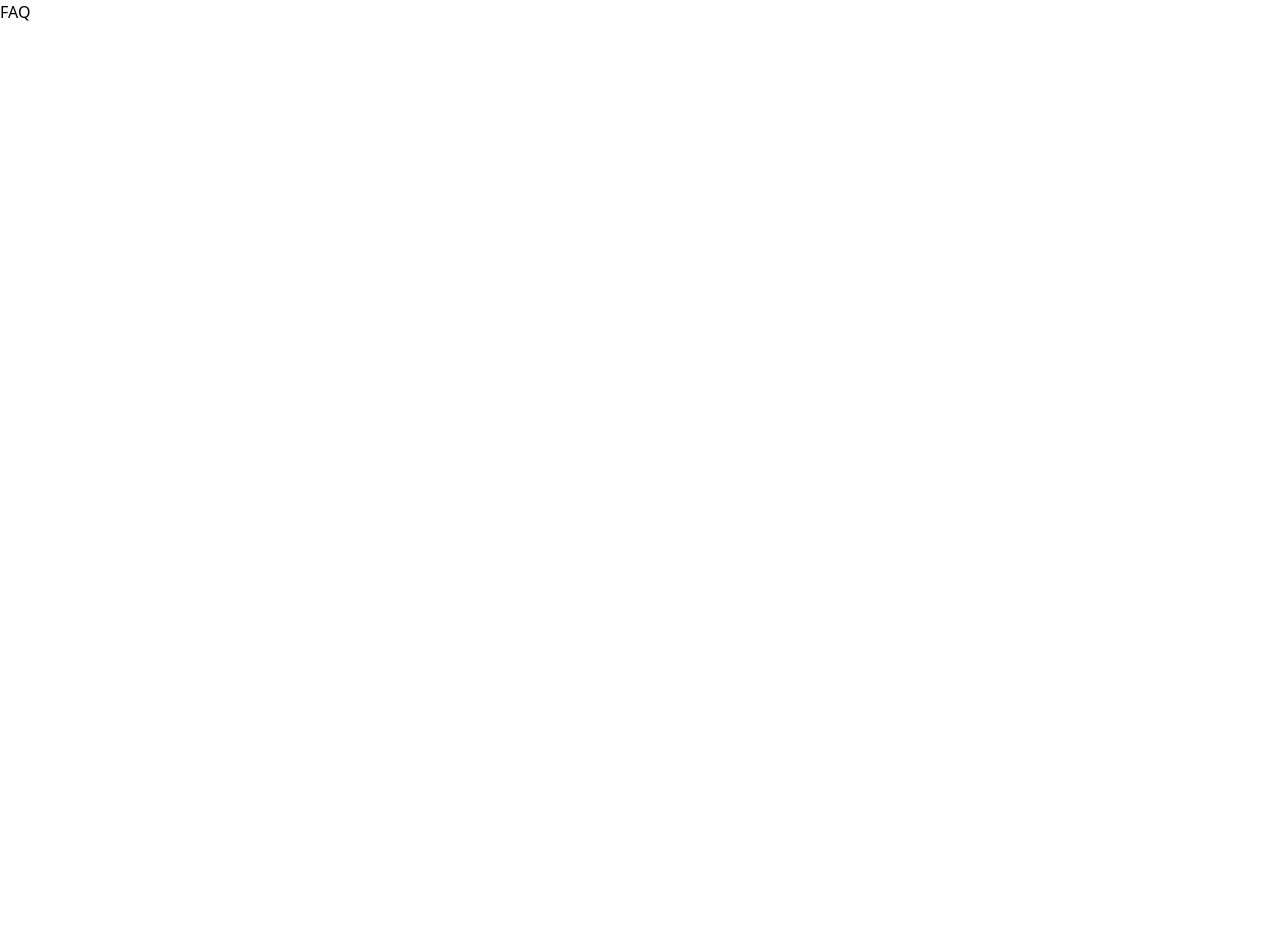
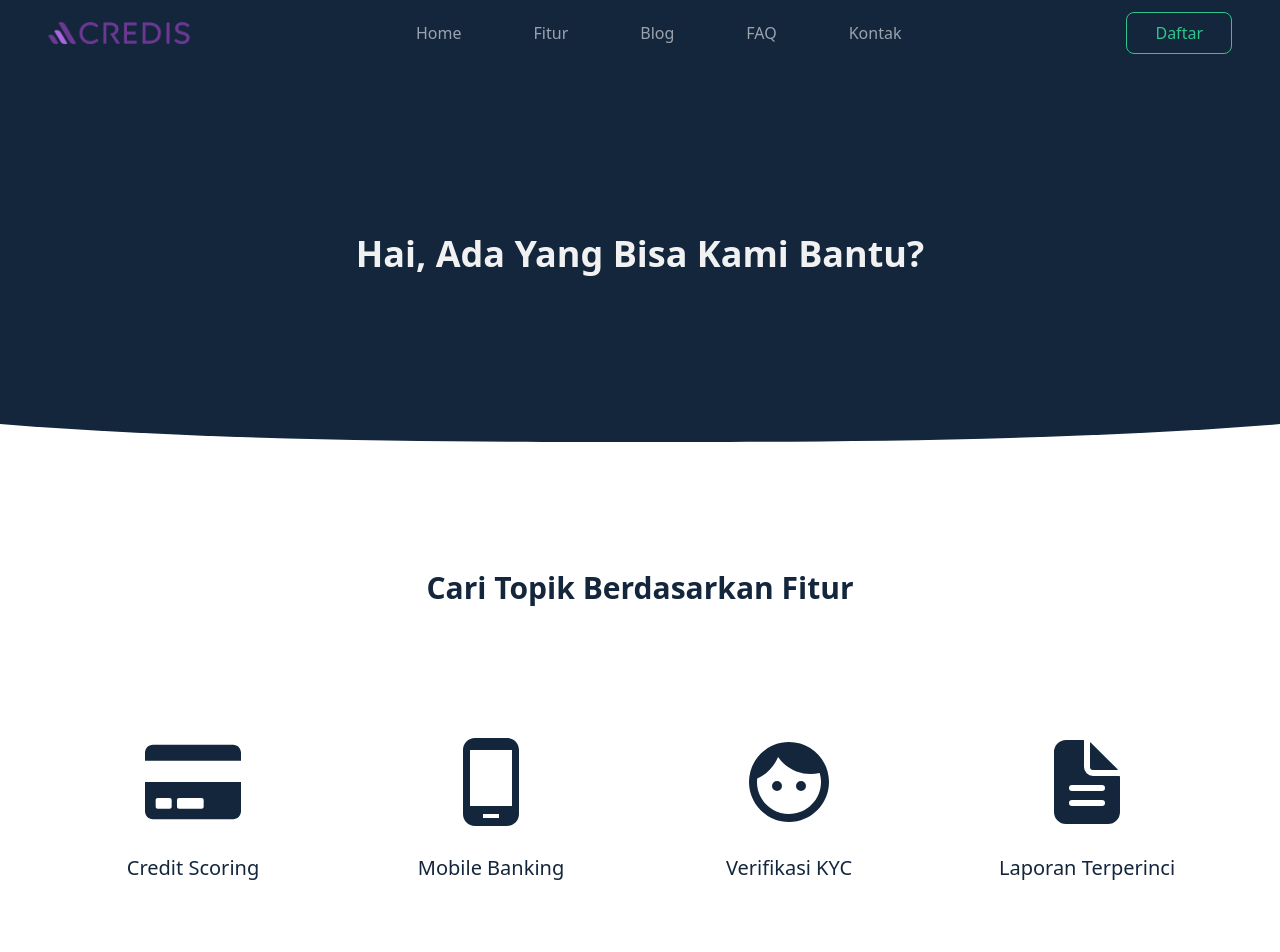
Before and after one commit to faizalajiw/Corebanking-NextJS, a Next.js app: page /faq/FAQ in a window 1280 px wide. Shown: the top 952 px of the page. Before the commit the page ends 800 px from the top, so only its background shows below. Built offline with nearby package versions, Linux system fonts and the light colour scheme.

Commit message:
adding FAQ pages

```diff
--- a/components/Navbar/index.jsx
+++ b/components/Navbar/index.jsx
@@ -37,7 +37,7 @@ export const Navbar = () => {
             </a>
           </Link>
 
-          <Link href="/">
+          <Link href="/faq/FAQ">
             <a className="lg:inline-flex lg:w-auto w-full px-4 py-2 rounded-lg text-gray-400 items-center justify-center hover:bg-green-400 hover:text-white ">
               FAQ
             </a>
--- a/pages/faq/FAQ.jsx
+++ b/pages/faq/FAQ.jsx
@@ -1,7 +1,85 @@
-import React from 'react'
+import { Footer } from "../../components/Footer";
+import { Navbar } from "../../components/Navbar";
+import { Subs } from "../../components/Subs";
+import { FaCreditCard } from "react-icons/fa";
+import { MdPhoneAndroid } from "react-icons/md";
+import { MdFace } from "react-icons/md";
+import { IoDocumentText } from "react-icons/io5";
+import Link from "next/link";
 
 export default function FAQ() {
   return (
-    <div>FAQ</div>
-  )
+    <>
+      <Navbar />
+      <div className="bg-cover bg-center bg-no-repeat bg-hero-pattern py-[10.5rem] px-[31.5]">
+        <div className="font-semibold text-4xl text-center text-[#F1F1F1]">
+          Hai, Ada Yang Bisa Kami Bantu?
+        </div>
+      </div>
+
+      <div className="font-semibold text-3xl text-center text-bluecredis my-32">
+        Cari Topik Berdasarkan Fitur
+      </div>
+
+      <div className="justify-items-center grid grid-cols-4 gap-[12.5rem] mx-36 mb-28 text-bluecredis">
+        {/* Credit Score FAQ */}
+        <div className="flex flex-row box-border h-[12.5rem] w-[12.5rem] px-0 py-0 border-none content-center justify-center">
+          <Link href="/">
+            <a>
+              <div className="flex box-border text-8xl px-0 py-0 border-none content-center justify-center">
+                <FaCreditCard />
+              </div>
+              <div className="pt-6 text-center font-medium text-xl">
+                Credit Scoring
+              </div>
+            </a>
+          </Link>
+        </div>
+
+        {/* MBanking FAQ */}
+        <div className="flex flex-row box-border h-[12.5rem] w-[12.5rem] px-0 py-0 border-none content-center justify-center">
+          <Link href="/">
+            <a>
+              <div className="flex box-border text-8xl px-0 py-0 border-none content-center justify-center">
+                <MdPhoneAndroid />
+              </div>
+              <div className="pt-6 text-center font-medium text-xl">
+                Mobile Banking
+              </div>
+            </a>
+          </Link>
+        </div>
+
+        {/* KYC FAQ */}
+        <div className="flex flex-row box-border h-[12.5rem] w-[12.5rem] px-0 py-0 border-none content-center justify-center">
+          <Link href="/">
+            <a>
+              <div className="flex box-border text-8xl px-0 py-0 border-none content-center justify-center">
+                <MdFace />
+              </div>
+              <div className="pt-6 text-center font-medium text-xl">
+                Verifikasi KYC
+              </div>
+            </a>
+          </Link>
+        </div>
+
+        {/* Laporan Terperinci FAQ */}
+        <div className="flex flex-row box-border h-[12.5rem] w-[12.5rem] px-0 py-0 border-none content-center justify-center">
+          <Link href="/">
+            <a>
+              <div className="flex box-border text-8xl px-0 py-0 border-none content-center justify-center">
+                <IoDocumentText />
+              </div>
+              <div className="pt-6 text-center font-medium text-xl">
+                Laporan Terperinci
+              </div>
+            </a>
+          </Link>
+        </div>
+      </div>
+      <Subs />
+      <Footer />
+    </>
+  );
 }
```
